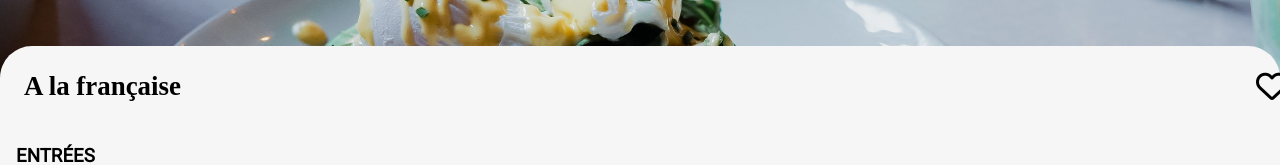
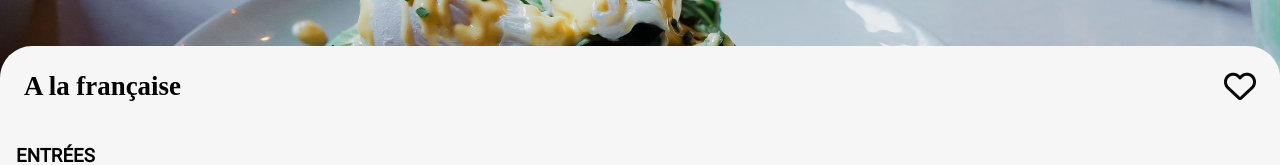
Before and after one commit to MattdevJR/MatthieuBernard_3_19082021, a plain HTML site: page pages/a_la_francaise.html in a window 1280 px wide. Shown: the part 184-349 px from the top of the page. Drawn offline with Linux system fonts and the light colour scheme; a web font is replaced by a local one.

Commit message:
img test

```diff
--- a/sass/style.scss
+++ b/sass/style.scss
@@ -375,7 +375,6 @@ header, main{
                   }
                   .fa-heart{
                     font-size: 2rem;
-                    margin-right: -2rem;
                   }
                   /*QUAND LA CHECKBOX EST CHECK*/
                   input:checked ~ .far {
```
Also changed, not shown: style.css.
